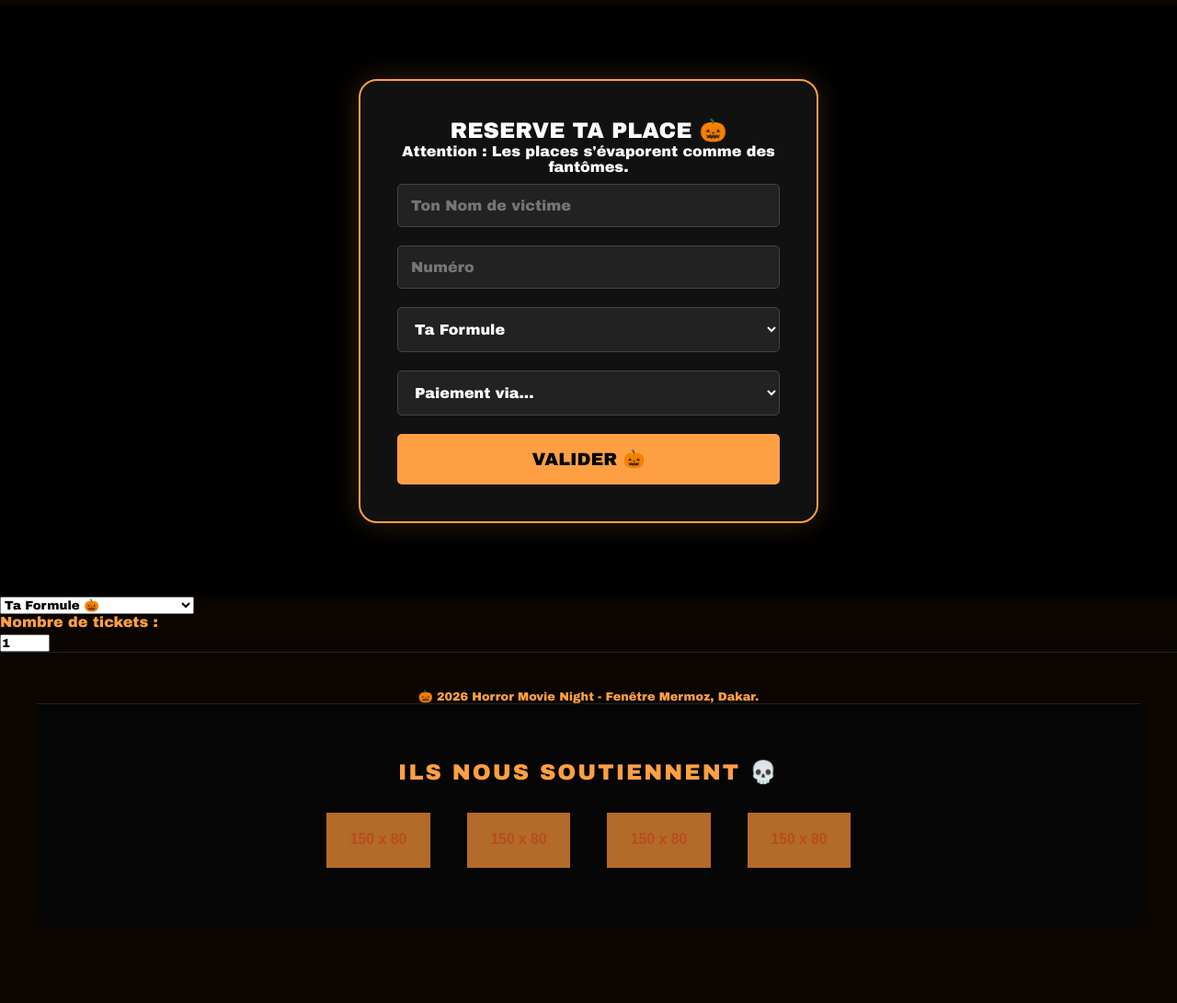
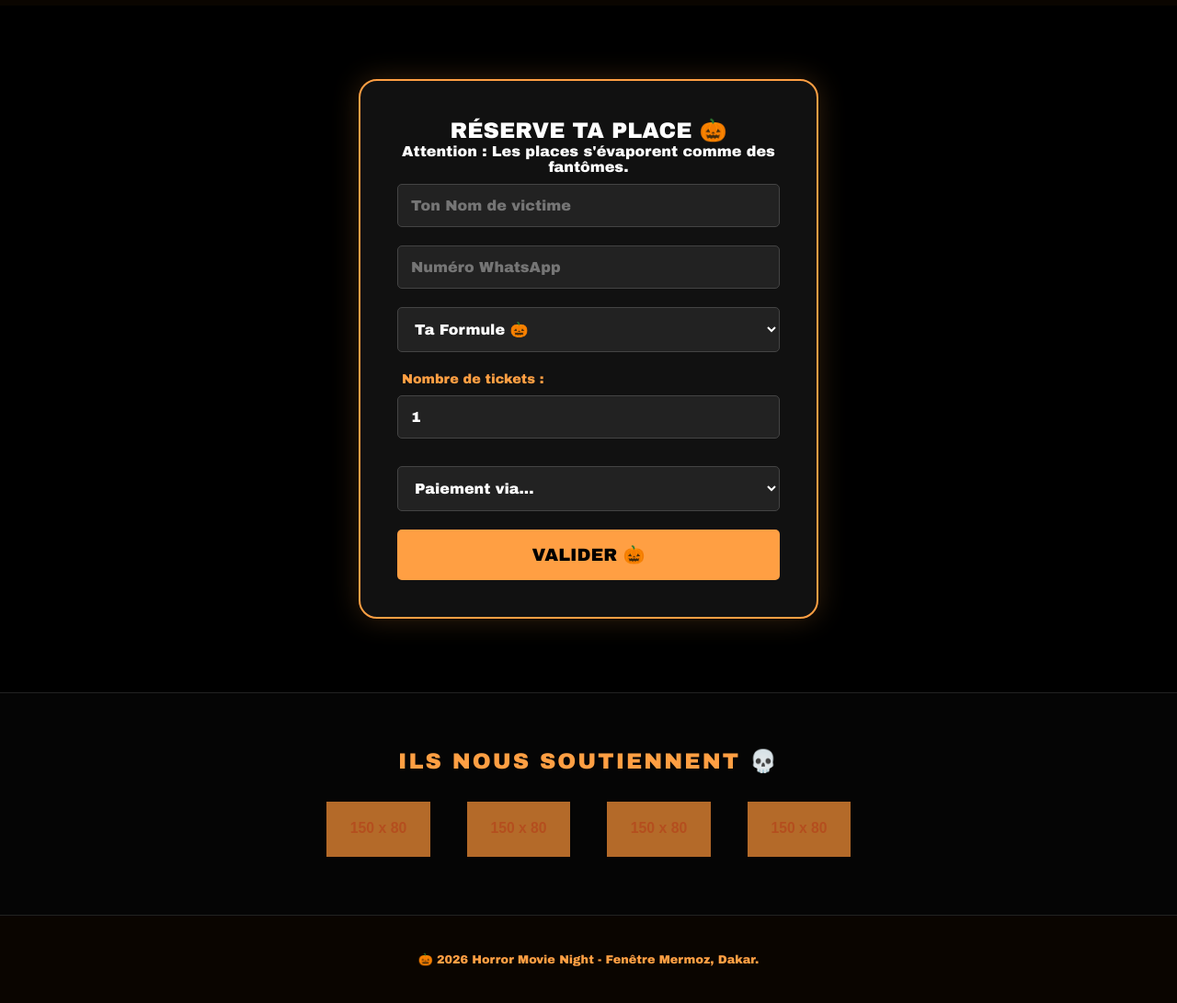
Before and after one commit to ndeyeyacine345-rgb/horror-night, a plain HTML site: page index.html in a window 1280 px wide. Shown: the part 1320-2411 px from the top of the page at 92% size. Before the commit the page ends 2367 px from the top, so only its background shows below. Drawn offline with Linux system fonts and the light colour scheme; placeholder pictures from the web are drawn by us.

Commit message:
Add files via upload

```diff
--- a/index.html
+++ b/index.html
@@ -20,7 +20,7 @@
 <header id="accueil" class="hero">
     <div class="hero-contenu">
         <div class="pumpkin-icon">🎃 👻</div>
-        <h1> HORROR MOVIE NIGHT</h1>
+        <h1>HORROR MOVIE NIGHT</h1>
         <p>Le cinéma le plus terrifiant de Dakar débarque à Mermoz.</p>
 
         <div id="chrono" class="compte-a-rebours">
@@ -52,7 +52,6 @@
         </a>
     </div>
 </header>
-</header>
 
 <section id="tarifs" class="section">
     <h2>reserve ta place 👻</h2>
@@ -62,16 +61,16 @@
             <div class="prix">15 000 FCFA</div>
             <ul>
                 <li>Entrée Ciné Horreur</li>
-                <li>Transat standard +couette </li>
+                <li>Transat standard + couette</li>
             </ul>
         </div>
         <div class="carte-tarif mis-en-avant">
             <span class="populaire">La Totale 🎃</span>
-            <h3>formule complete</h3>
+            <h3>Formule complète</h3>
             <div class="prix">20 000 FCFA</div>
             <ul>
                 <li>Entrée Ciné Horreur</li>
-                <li>Transat VIP+ couette </li>
+                <li>Transat VIP + couette</li>
                 <li>Boisson + Popcorn + Chocolat</li>
             </ul>
         </div>
@@ -81,48 +80,46 @@
 <section id="reservation" class="formulaire-section">
     <div class="cadre-form">
         <div id="entete-form">
-            <h2>RESERVE TA PLACE 🎃</h2>
+            <h2>RÉSERVE TA PLACE 🎃</h2>
             <p>Attention : Les places s'évaporent comme des fantômes.</p>
         </div>
 
         <form id="form-halloween">
             <input type="text" placeholder="Ton Nom de victime" required>
-            <input type="tel" placeholder="Numéro " required>
+
+            <input type="tel" placeholder="Numéro WhatsApp" required>
+
             <select id="formule" required>
-                <option value="">Ta Formule</option>
-                <option value="15000">formule simple (15K)</option>
-                <option value="20000">formule(20K)</option>
+                <option value="">Ta Formule 🎃</option>
+                <option value="15000">Formule Simple (15K)</option>
+                <option value="20000">Formule Complète (20K) 👻</option>
             </select>
+
+            <div class="input-group" style="text-align: left; margin: 10px 0;">
+                <label for="quantite" style="color: #ff9f43; font-size: 0.9rem; margin-left: 5px;">Nombre de tickets :</label>
+                <input type="number" id="quantite" value="1" min="1" max="10" required
+                       style="width: 100%; padding: 14px; background: #222; border: 1px solid #444; color: white;">
+            </div>
+
             <select id="paiement" required>
                 <option value="">Paiement via...</option>
                 <option value="Wave">Wave</option>
                 <option value="Orange Money">Orange Money</option>
             </select>
+
             <button type="submit" class="bouton-valider">VALIDER 🎃</button>
         </form>
 
         <div id="message-validation" style="display: none;">
             <div class="succes-box">
                 <h3>RÉSERVATION VALIDÉE ! 🎃</h3>
-                <p id="details-confirmation"></p>
+                <div id="details-confirmation"></div>
             </div>
         </div>
     </div>
 </section>
-    <select id="formule" required>
-    <option value="">Ta Formule 🎃</option>
-    <option value="15000">Petite Citrouille (15K)</option>
-    <option value="20000">Grande Citrouille (20K) 👻</option>
-</select>
 
-<div class="input-group">
-    <label for="quantite" style="color: #ff9f43; display: block; margin-bottom: 5px;">Nombre de tickets :</label>
-    <input type="number" id="quantite" value="1" min="1" max="10" required>
-</div>
-
-<footer class="pied-page">
-    <p>🎃 2026  Horror Movie Night - Fenêtre Mermoz, Dakar.</p>
-    <section class="section-sponsors">
+<section class="section-sponsors">
     <h3>Ils nous soutiennent 💀</h3>
     <div class="grille-sponsors">
         <div class="logo-sponsor">
@@ -139,6 +136,9 @@
         </div>
     </div>
 </section>
+
+<footer class="pied-page">
+    <p>🎃 2026 Horror Movie Night - Fenêtre Mermoz, Dakar.</p>
 </footer>
 
 <script src="script.js"></script>
```
